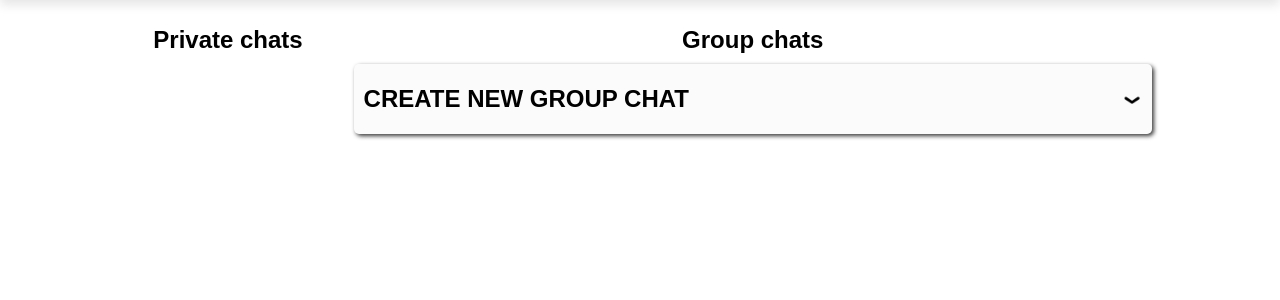
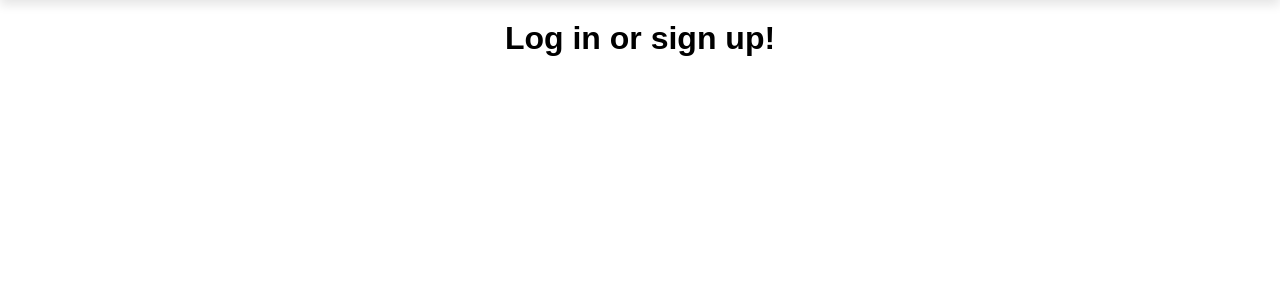
Before and after one commit to KirylDorakh/SkillFactoryChat, a Django app: page / in a window 1280 px wide. Shown: the part 80-380 px from the top of the page. Run offline with Django 4.2, Linux system fonts and the light colour scheme; data that the repository does not hold is empty; parts of the project's set-up code (start-up, migrations or seed data) failed here and were passed over.

Commit message:
bugs fixed

```diff
--- a/static/css/style.css
+++ b/static/css/style.css
@@ -4,6 +4,11 @@
     box-sizing: border-box;
     font-family: 'Source Sans Pro', sans-serif;
     text-decoration: none;
+}
+.not_auth{
+    display: flex;
+    justify-content: center;
+    padding: 20px 0;
 }
 
 /*Header*/
--- a/static/js/chat/add_remove_members.js
+++ b/static/js/chat/add_remove_members.js
@@ -50,4 +50,6 @@ edit_members.addEventListener('click', () => {
         .then(members_init => editChatMembers(members_init))
         .then(new_members => updateInfoOnPage(new_members))
         .catch(err => console.error(err))
+
+    editMembers.classList.remove('open');
 })
--- a/static/js/chat/change_chat_name.js
+++ b/static/js/chat/change_chat_name.js
@@ -35,4 +35,6 @@ editNameForm.addEventListener('submit', (e) => {
 
     const response = editChatName(getEditChatNameUrl, myInit)
     refreshPage(response)
+    editName.classList.remove('open');
+    e.target.reset();
 })
--- a/static/js/create_chat/create_group_chat.js
+++ b/static/js/create_chat/create_group_chat.js
@@ -44,4 +44,7 @@ createForm.addEventListener('submit', (event) => {
     createGroupChat(createUrl, chatInit)
         .then(newChat => updateGroupChatsList(newChat))
         .catch(err => console.error(err))
+
+    createForm.classList.remove('open')
+    event.target.reset();
 })
--- a/static/js/profile/uploadimage.js
+++ b/static/js/profile/uploadimage.js
@@ -44,4 +44,5 @@ formImg.addEventListener('submit', (e) => {
     }
     const result = putImg(urlImageAPI, myInit)
     uploadImg(result)
+    e.target.reset()
 })
--- a/templates/account/profile.html
+++ b/templates/account/profile.html
@@ -26,7 +26,7 @@
             <form class="change-name">
                 {% csrf_token %}
                 <label for="username"></label>
-                <input type="text" name="username" id="username">
+                <input type="text" name="username" id="username" required>
                 <button type="submit" class="btn">Submit</button>
             </form>
         </div>
--- a/templates/home.html
+++ b/templates/home.html
@@ -4,6 +4,8 @@
 {% block title %}Home{% endblock title %}
 
 {% block content %}
+
+{% if user.is_authenticated %}
     <div class="home">
         <aside>
             <h1>Private chats</h1>
@@ -55,4 +57,11 @@
     <script src="{% static 'js/main_page/usersListGroupChat.js' %}"></script>
     <script src="{% static 'js/create_chat/create_group_chat.js' %}"></script>
 
+
+{% else %}
+<div class="not_auth">
+    <h1>Log in or sign up!</h1>
+</div>
+{% endif %}
+
 {% endblock content %}
```
Also changed, not shown: static/js/profile/changename.js (+11 -0 lines).
